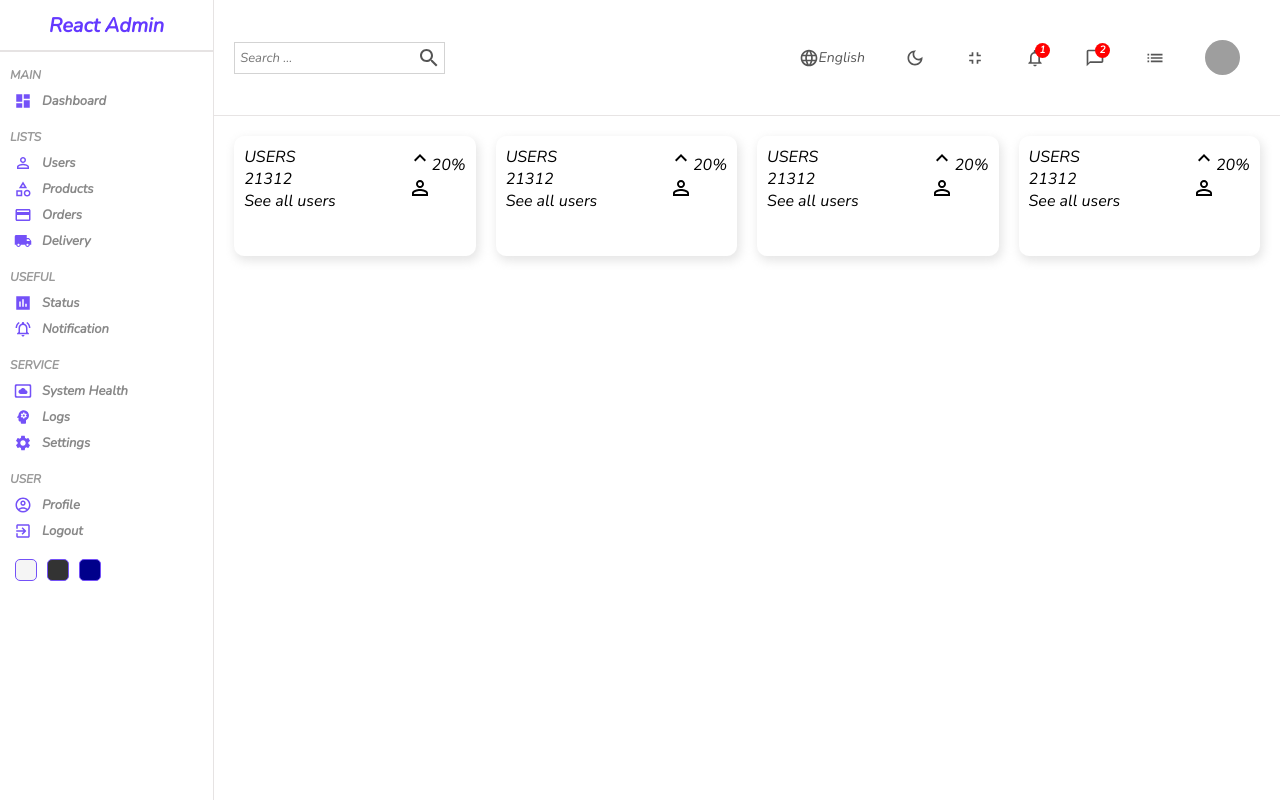
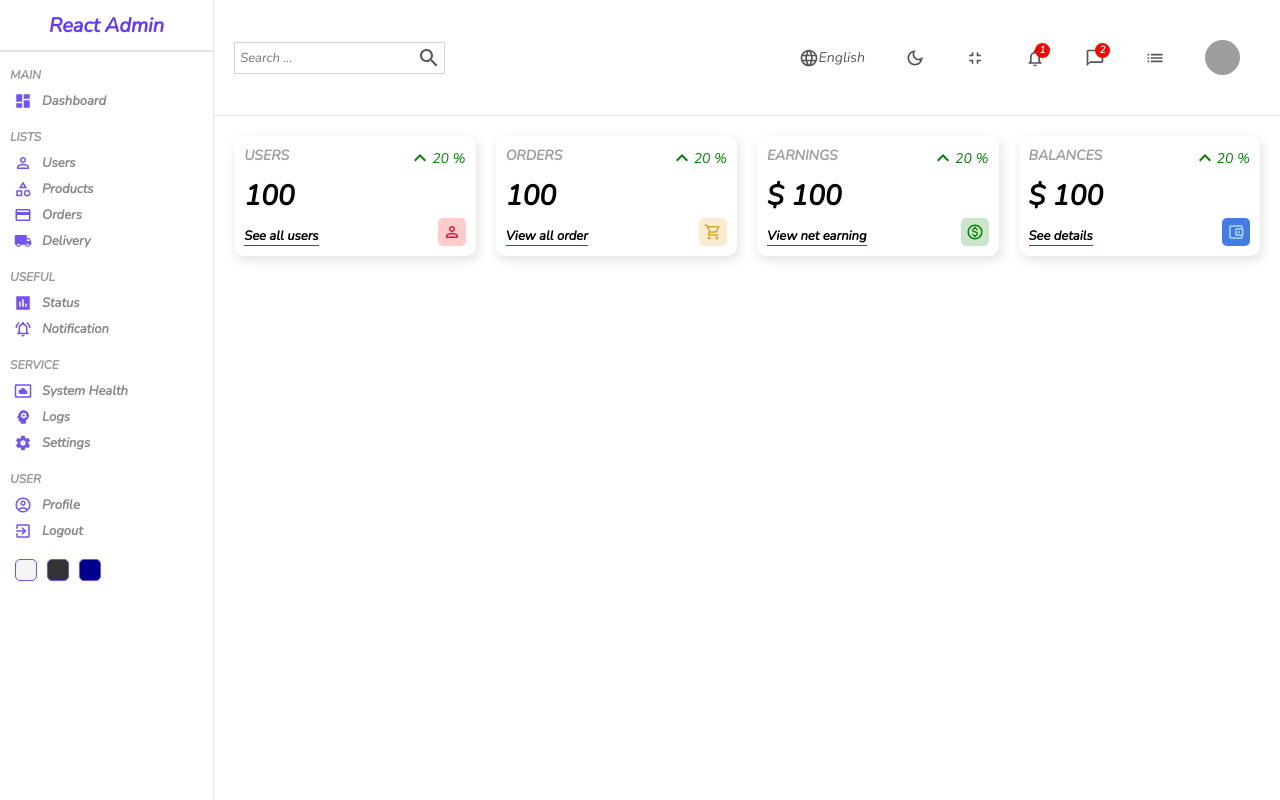
Before and after one commit to tuanvu9981/React_Admin_Panel, a React (Create React App) app in the folder react-admin/: page / in a window 1280 px wide. Built offline with nearby package versions, Linux system fonts and the light colour scheme; grey boxes are pictures that could not be loaded.

Commit message:
completed Navbar with 4 types of shadow-boxes

```diff
--- a/react-admin/src/components/widget/Widget.jsx
+++ b/react-admin/src/components/widget/Widget.jsx
@@ -1,24 +1,94 @@
 import React from "react";
 import KeyboardArrowUpIcon from "@mui/icons-material/KeyboardArrowUp";
 import PersonOutlinedIcon from "@mui/icons-material/PersonOutline";
+import AccountBalanceWalletOutlinedIcon from "@mui/icons-material/AccountBalanceWalletOutlined";
+import ShoppingCartOutlined from "@mui/icons-material/ShoppingCartOutlined";
+import MonetizationOnOutlined from "@mui/icons-material/MonetizationOnOutlined";
 import './widget.scss';
 
-const Widget = () => {
+const Widget = ({ type }) => {
+    let data;
+    const amount = 100;
+    const different = 20;
+
+    switch (type) {
+        case "user":
+            data = {
+                title: "USERS",
+                isMoney: false,
+                link: "See all users",
+                icon: <PersonOutlinedIcon
+                    className="icon"
+                    style={{
+                        color: "crimson",
+                        backgroundColor: "rgba(255,0,0,0.2)"
+                    }}
+                />
+            }
+            break;
+        case "order":
+            data = {
+                title: "ORDERS",
+                isMoney: false,
+                link: "View all order",
+                icon: <ShoppingCartOutlined
+                    className="icon"
+                    style={{
+                        color: "goldenrod",
+                        backgroundColor: "rgba(218,165,32,0.2)"
+                    }}
+                />
+            }
+            break;
+        case "earning":
+            data = {
+                title: "EARNINGS",
+                isMoney: true,
+                link: "View net earning",
+                icon: <MonetizationOnOutlined
+                    className="icon"
+                    style={{
+                        color: "green",
+                        backgroundColor: "rgba(0,128,0,0.2)"
+                    }}
+                />
+            }
+            break;
+        case "balance":
+            data = {
+                title: "BALANCES",
+                isMoney: true,
+                link: "See details",
+                icon: <AccountBalanceWalletOutlinedIcon
+                className="icon"
+                style={{
+                    color: "lightblue",
+                    backgroundColor: "rgb(67, 124, 230)"
+                }}
+                />
+            }
+            break;
+        default:
+            break;
+    }
+
     return (
         <div className="widget">
 
             <div className="left">
-                <span className="title">USERS</span>
-                <span className="counter">21312</span>
-                <span className="link">See all users</span>
+                <span className="title">{data.title}</span>
+                <span className="counter">{data.isMoney && "$"} {amount}</span>
+                {/* biểu thức data.isMoney && "$" mà đúng thì hiện ra dấu "$" */}
+                <span className="link">{data.link}</span>
             </div>
 
             <div className="right">
-                <div className="percentage">
-                    <KeyboardArrowUpIcon/>
-                    20%
+                <div className="percentage positive">
+                    <KeyboardArrowUpIcon />
+                    {different} %
                 </div>
-                <PersonOutlinedIcon className="icon"/>
+                {/* <PersonOutlinedIcon className="icon" /> */}
+                {data.icon}
             </div>
         </div>
     )
--- a/react-admin/src/components/widget/widget.scss
+++ b/react-admin/src/components/widget/widget.scss
@@ -21,5 +21,48 @@
     .left, .right{
         display: flex;
         flex-direction: column; // trên .widget: dọc --> dưới: ngang
+        justify-content: space-between; //class cha có 3 class con --> tách ra, đầu giữa và cuối
+
+
+        .title{
+            font-weight: bold;
+            font-size: 14px;
+            color: rgb(160,160,160); //color: text --> background-color: background
+        }
+
+        .counter{
+            font-size: 28px;
+            font-weight: bold;
+        }
+
+        .link{
+            font-size: 13px;
+            border-bottom: 1.5px solid rgb(29, 84, 185);
+            width: max-content; // phần gạch chân kéo dài đến hết chữ (không thò thụt hơn kém)
+            font-weight: bold;
+        }
+
+        .percentage{
+            display: flex;
+            align-items: center;
+            font-size: 14px; //smaller
+
+            &.positive{
+                color: green;
+            }
+
+            &.negative{
+                color: red;
+            }
+        }
+
+        .icon{
+            font-size: 18px;
+            padding: 5px;
+            // background-color: rgba(128, 0, 128, 0.541);
+            border-radius: 5px;
+            align-self: flex-end; // nằm ra bên ngoài cùng so với các component anh em
+        }
+
     }
 }
--- a/react-admin/src/pages/home/Home.jsx
+++ b/react-admin/src/pages/home/Home.jsx
@@ -13,10 +13,10 @@
                 <Navbar />
 
                 <div className="widgets">
-                    <Widget/>
-                    <Widget/>
-                    <Widget/>
-                    <Widget/>
+                    <Widget type="user"/>
+                    <Widget type="order"/>
+                    <Widget type="earning"/>
+                    <Widget type="balance"/>
                 </div>
             </div>
         </div>
```
Also changed, not shown: 2 other files (tests, documents, lock files or other folders).
